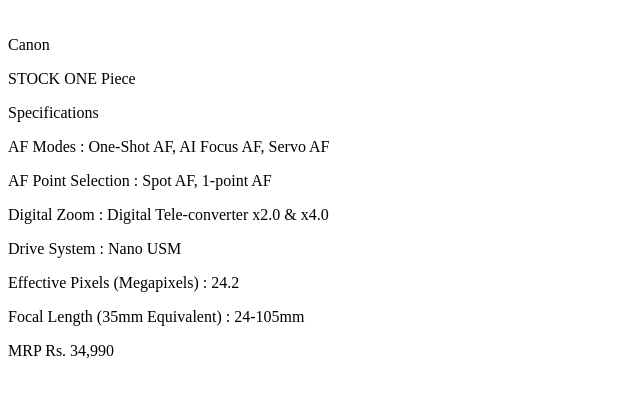
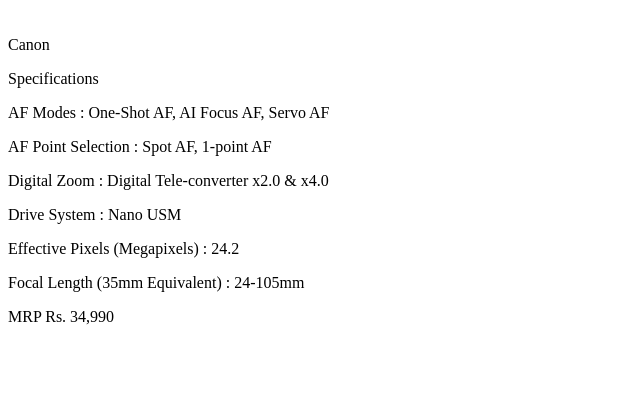
Before and after one commit to manojkumar1543/FirstProject, a plain HTML site: page index.html in a window 1280 px wide. Shown: the part 136-532 px from the top of the page, without its empty margins (0-640 px from the left). Drawn offline with Linux system fonts and the light colour scheme.

Commit message:
remove stock

```diff
--- a/index.html
+++ b/index.html
@@ -10,7 +10,6 @@
     <h1>New Name</h1>
     <img width="200" src="cemera.jpg" alt="">
     <p>Canon</p>
-    <p>STOCK ONE Piece</p>
     <p>Specifications</p>
     <p>
         AF Modes : One-Shot AF, AI Focus AF, Servo AF</p>
```
